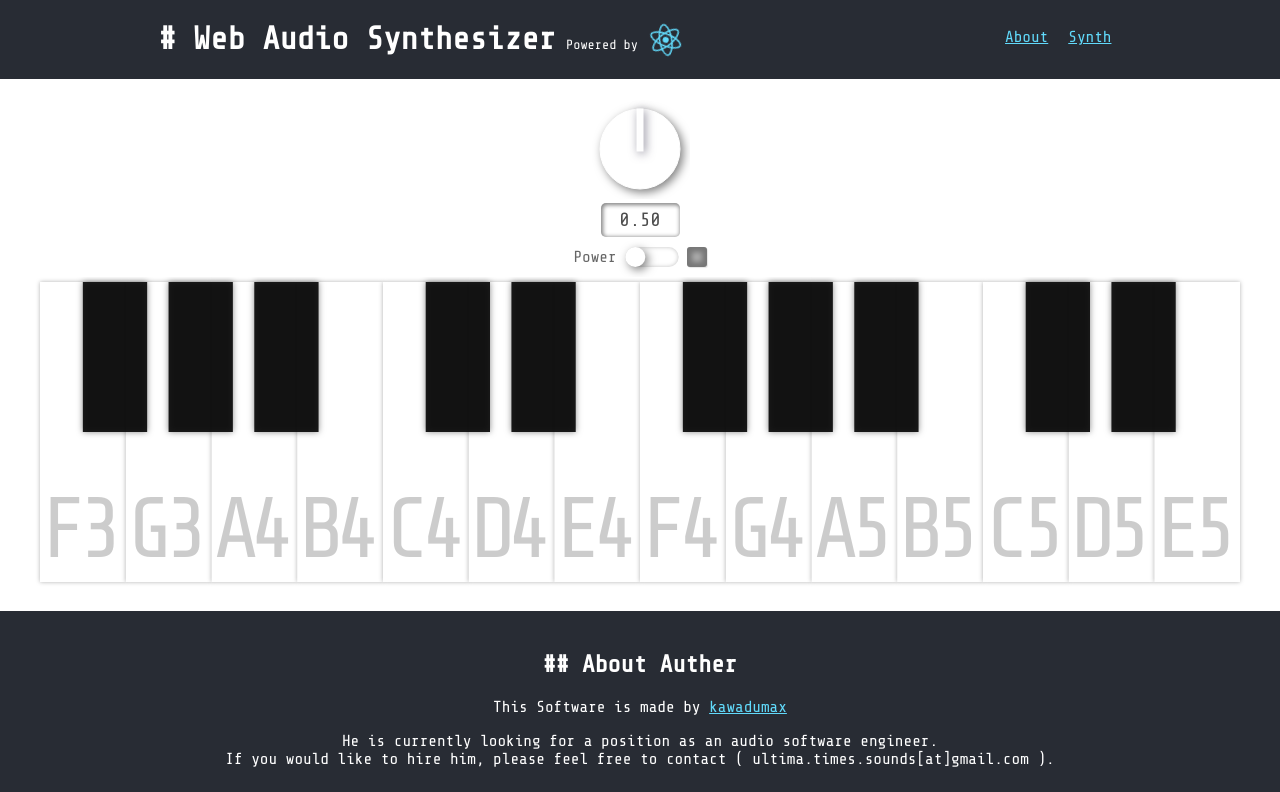
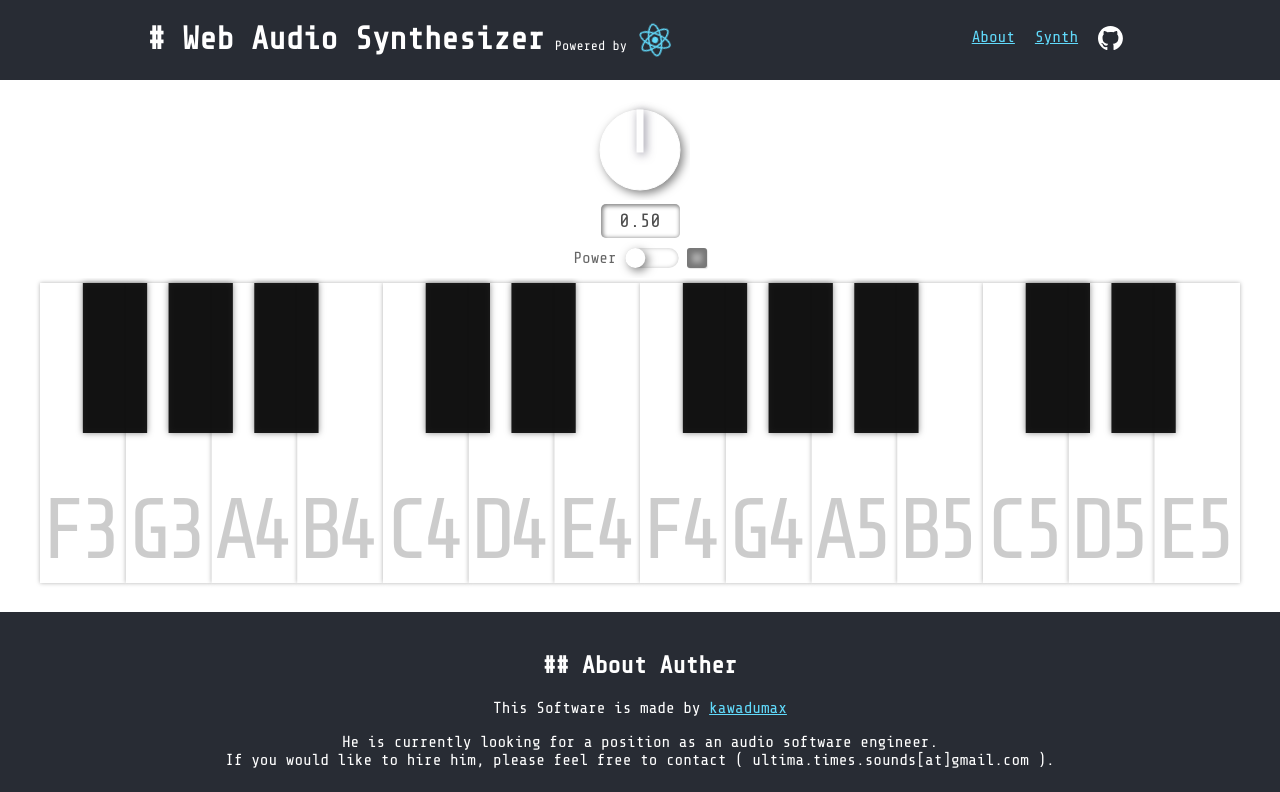
Before and after one commit to kawadumax/WebAudioSynthesizer, a React (Create React App) app: page / in a window 1280 px wide. Shown: the top 792 px of the page. Built offline with nearby package versions, Linux system fonts and the light colour scheme.

Commit message:
Add link to repository

```diff
--- a/src/components/Header.tsx
+++ b/src/components/Header.tsx
@@ -1,4 +1,5 @@
 import logo from "@assets/logo.svg";
+import githubIcon from "@assets/github-mark-white.svg";
 import "@styles/Header.scss";
 
 const Header = () => {
@@ -16,6 +17,17 @@ const Header = () => {
         <ul>
           <li><a href="#about">About</a></li>
           <li><a href="#synth">Synth</a></li>
+          <li>
+            <a href="https://github.com/kawadumax/WebAudioSynthesizer">
+              <img
+                decoding="async"
+                src={githubIcon}
+                alt="GitHub Repository"
+              // width="24" // 必要に応じてサイズを調整
+              // height="24" // 必要に応じてサイズを調整
+              />
+            </a>
+          </li>
         </ul>
       </nav>
     </header>
--- a/src/components/controls/Keyboard.tsx
+++ b/src/components/controls/Keyboard.tsx
@@ -33,13 +33,11 @@ const Keyboard = ({ width, height, numOfKeys = 24 }: Props) => {
 
   const handleKeyPressed = (event: MouseEvent) => {
     event.preventDefault();
-    console.log("Pressed: " + isKeyPressed);
     setIsKeyPressed(true);
   };
 
   const handleKeyReleased = (event: MouseEvent) => {
     event.preventDefault();
-    console.log("Released: " + isKeyPressed);
     setIsKeyPressed(false);
   };
 
--- a/src/styles/Header.scss
+++ b/src/styles/Header.scss
@@ -28,6 +28,10 @@ header {
       li {
         list-style: none;
         padding: 10px;
+
+        img {
+          height: 24px;
+        }
       }
     }
   }
```
Also changed, not shown: src/assets/github-mark-white.svg (added).
